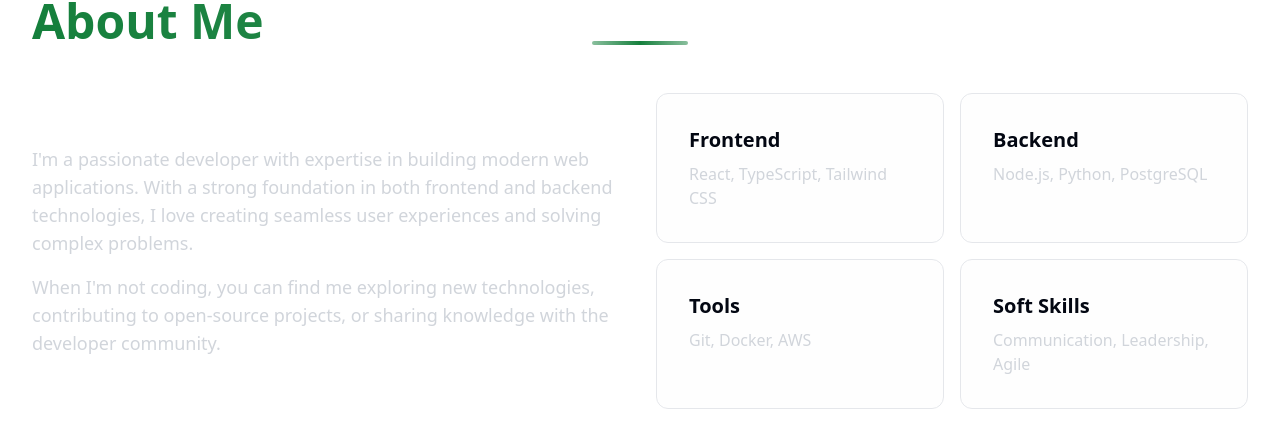
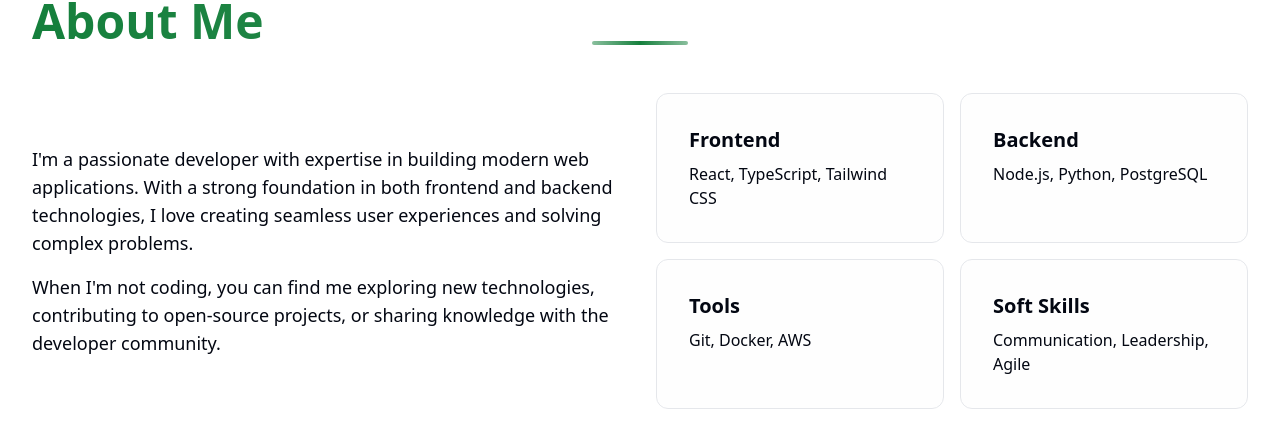
Before and after one commit to zaktech96/portfolio, a React (Vite) app: page / in a window 1280 px wide. Shown: the part 883-1309 px from the top of the page. Built offline with nearby package versions, Linux system fonts and the light colour scheme.

Commit message:
design added, navbar removed

```diff
--- a/src/components/About.tsx
+++ b/src/components/About.tsx
@@ -5,12 +5,12 @@ const About = () => {
         <h2 className="section-title">About Me</h2>
         <div className="grid md:grid-cols-2 gap-8 items-center">
           <div className="space-y-4">
-            <p className="text-lg text-gray-300">
+            <p className="text-lg text-gray-800-300">
               I'm a passionate developer with expertise in building modern web applications.
               With a strong foundation in both frontend and backend technologies, I love creating
               seamless user experiences and solving complex problems.
             </p>
-            <p className="text-lg text-gray-300">
+            <p className="text-lg text-gray-800-300">
               When I'm not coding, you can find me exploring new technologies, contributing to
               open-source projects, or sharing knowledge with the developer community.
             </p>
@@ -18,19 +18,19 @@ const About = () => {
           <div className="grid grid-cols-2 gap-4">
             <div className="card">
               <h3 className="text-xl font-bold mb-2">Frontend</h3>
-              <p className="text-gray-300">React, TypeScript, Tailwind CSS</p>
+              <p className="text-gray-800-300">React, TypeScript, Tailwind CSS</p>
             </div>
             <div className="card">
               <h3 className="text-xl font-bold mb-2">Backend</h3>
-              <p className="text-gray-300">Node.js, Python, PostgreSQL</p>
+              <p className="text-gray-800-300">Node.js, Python, PostgreSQL</p>
             </div>
             <div className="card">
               <h3 className="text-xl font-bold mb-2">Tools</h3>
-              <p className="text-gray-300">Git, Docker, AWS</p>
+              <p className="text-gray-800-300">Git, Docker, AWS</p>
             </div>
             <div className="card">
               <h3 className="text-xl font-bold mb-2">Soft Skills</h3>
-              <p className="text-gray-300">Communication, Leadership, Agile</p>
+              <p className="text-gray-800-300">Communication, Leadership, Agile</p>
             </div>
           </div>
         </div>
```
